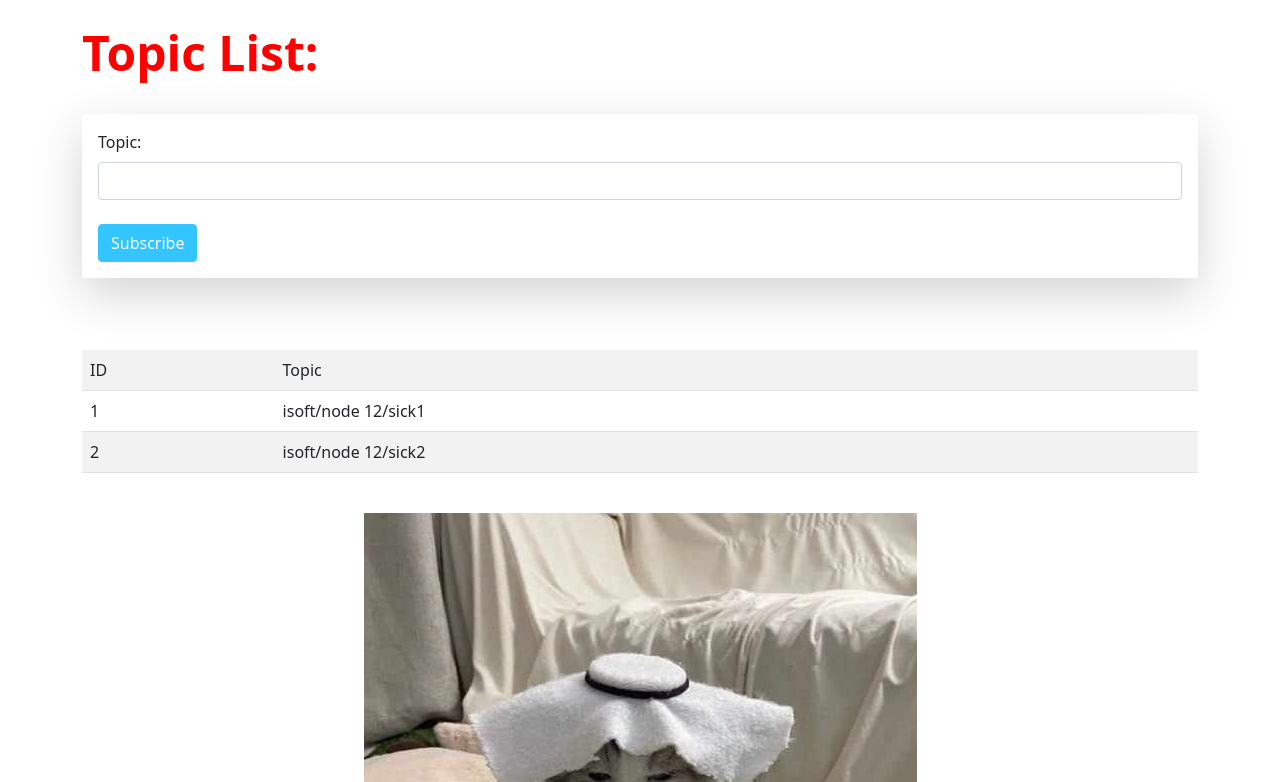
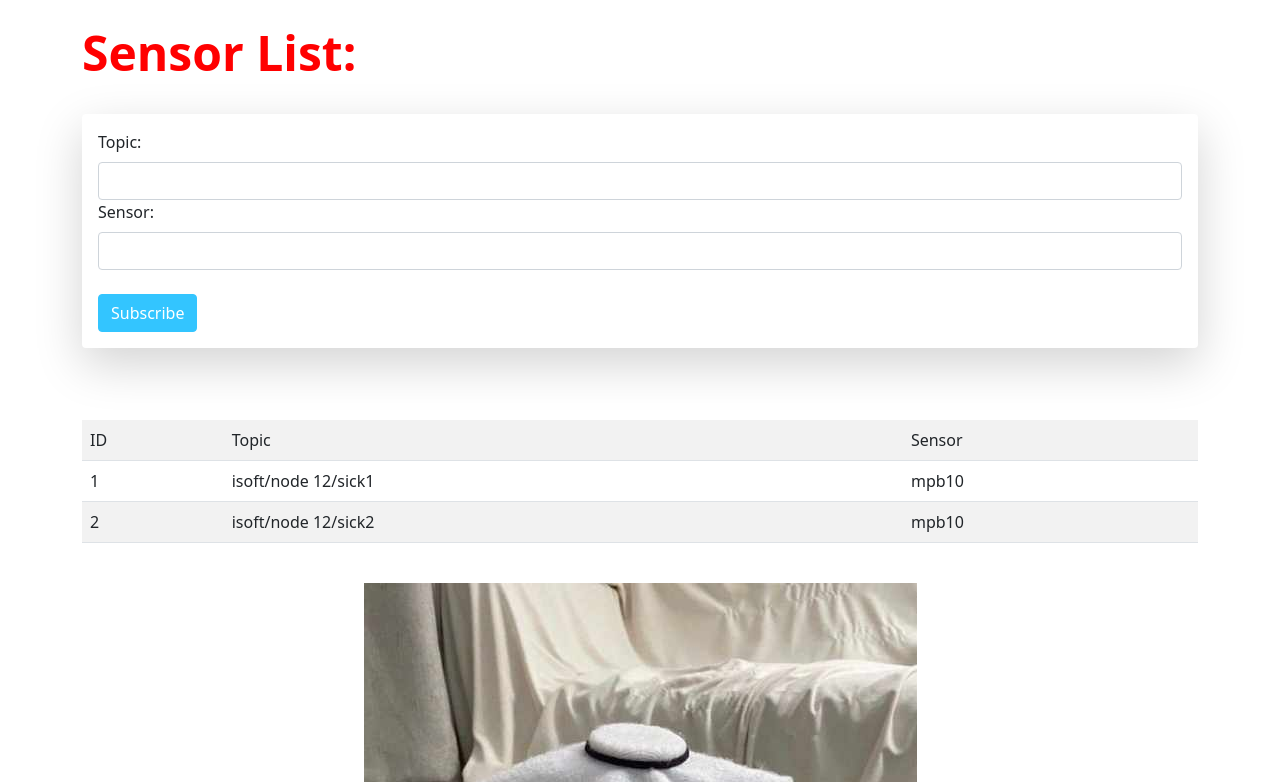
Before and after one commit to NamDHay/Demo_SICK, a Flask app: page /mqtt/config in a window 1280 px wide. Shown: the part 114-896 px from the top of the page. Run offline with Flask 3, Linux system fonts and the light colour scheme; some libraries are stand-ins or nearby versions.

Commit message:
feat: update format data

```diff
--- a/app.py
+++ b/app.py
@@ -1,6 +1,6 @@
 from flask import Flask, render_template, flash, request, url_for, redirect
 from flask_wtf import FlaskForm
-from flask_socketio import SocketIO, emit
+from flask_socketio import SocketIO, emit, send
 from wtforms import StringField, SubmitField
 from wtforms.validators import DataRequired
 from flask_sqlalchemy import SQLAlchemy
@@ -40,8 +40,12 @@ def subscribe(client: mqtt_client):
     def on_message(client, userdata, msg):
         decoded_payload = msg.payload.decode()
         value = sensor.get_mpb10_value(decoded_payload)
-        print("value:", value)
-        socketio.emit('mqtt_message', {'data': value})
+        data = {
+            "mpb10": "Gyro",
+            "value": value
+        }
+        wdoc = json.dumps(data)
+        socketio.emit('mqtt_message', wdoc)
 
     for topic in MQTT_TOPICS_SUBSCRIBE:
         client.subscribe(topic)
@@ -49,7 +53,7 @@ def subscribe(client: mqtt_client):
 
 def run_mqtt():
     client = connect_mqtt()
-    client.loop_forever()
+    client.loop_start()
     subscribe(client)
 
 @app.route("/")
@@ -63,12 +67,14 @@ def dashboard():
 class Config(db.Model):
     id = db.Column(db.Integer, primary_key=True)
     topic = db.Column(db.String(200), nullable=False)
+    sensor = db.Column(db.String(200), nullable=False)
     date_added = db.Column(db.DateTime, default=datetime.utcnow)
 
     def __repr__(self):
         return '<Topic: %r>' % self.topic
     class ConfigForm(FlaskForm):
         topic = StringField("Topic: ", validators=[DataRequired()])
+        sensor = StringField("Sensor: ", validators=[DataRequired()])
         submit = SubmitField("Subscribe")
 
 @app.route('/mqtt/config', methods=['POST', 'GET'])
@@ -77,7 +83,7 @@ def mqtt_config():
     if form.validate_on_submit():
         conf = Config.query.filter_by(topic=form.topic.data).first()
         if conf is None:
-            conf = Config(topic=form.topic.data)
+            conf = Config(topic=form.topic.data, sensor=form.sensor.data)
             db.session.add(conf)
             db.session.commit()
         flash("Add successfully")
--- a/run.py
+++ b/run.py
@@ -4,5 +4,5 @@ app.app_context().push()
 if __name__ == "__main__":
     mqtt_thread = Thread(target=run_mqtt)
     mqtt_thread.start()
-    # socketio.run(app,host="0.0.0.0", port=5050, use_reloader=True, debug=True)
-    app.run(host='0.0.0.0', port=5050, debug=True)
+    socketio.run(app,host="0.0.0.0", port=5000, use_reloader=True, debug=True)
+    # app.run(host='0.0.0.0', port=5050, debug=True)
--- a/templates/mqttconfig.html
+++ b/templates/mqttconfig.html
@@ -8,7 +8,7 @@
     </div>
   {% endfor %}
 
-  <h1>Topic List:</h1>
+  <h1>Sensor List:</h1>
   <br />
   <div class="shadow-lg p-3 mb-5 bg-body rounded">
     <form method="POST">
@@ -16,6 +16,9 @@
 
       {{ form.topic.label(class='form-label') }}
       {{ form.topic(class='form-control') }}
+
+      {{ form.sensor.label(class='form-label') }}
+      {{ form.sensor(class='form-control') }}
 
       <br />
       {{ form.submit(class='btn btn-primary') }}
@@ -27,11 +30,13 @@
     <tr>
       <td>ID</td>
       <td>Topic</td>
+      <td>Sensor</td>
     </tr>
     {% for mqtt_conf in mqtt_conf %}
       <tr>
         <td>{{ mqtt_conf.id }}</td>
         <td>{{ mqtt_conf.topic }}</td>
+        <td>{{ mqtt_conf.sensor }}</td>
       </tr>
     {% endfor %}
   </table>
```
Also changed, not shown: templates/index.html (+7 -9 lines), instance/users.db.
